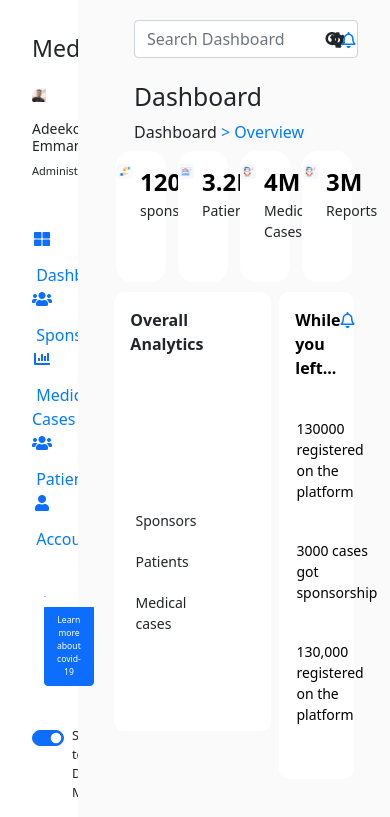
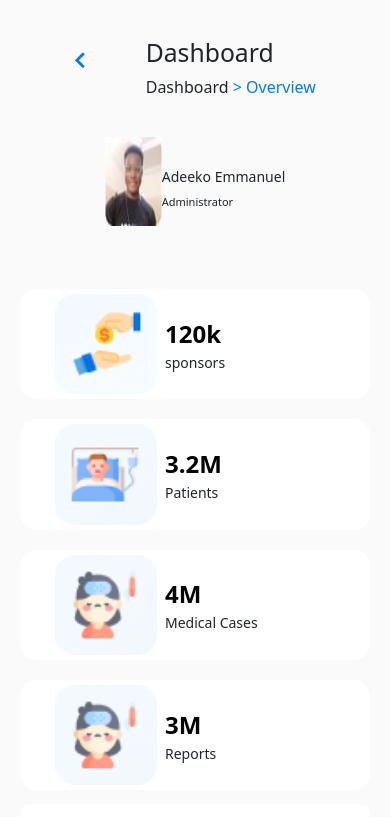
Before and after one commit to mad-max-fury/overviewMedAid, a plain HTML site: page index.html in a window 390 px wide. Shown: the top 817 px of the page. Drawn offline with nearby package versions, Linux system fonts and the light colour scheme; a script that the page names is missing.

Commit message:
done with responsiveness and design

```diff
--- a/css/overview.css
+++ b/css/overview.css
@@ -217,6 +217,9 @@ body {
   width: 30%;
   height: inherit;
 }
+.back {
+  display: none;
+}
 .analysis {
   display: flex;
   flex-direction: row;
@@ -243,6 +246,10 @@ body {
   width: 70%;
   height: 100%;
 }
+.div-multipleBarChartOverview {
+  width: 100%;
+  height: 100%;
+}
 .history {
   width: 30%;
   /* border: 1px solid yellow; */
@@ -252,13 +259,13 @@ body {
   display: flex;
   flex-direction: column;
   justify-content: space-between;
+  height: 90%;
 }
 .messages {
   width: 90%;
   height: 90%;
   display: flex;
   flex-direction: column;
-  justify-content: space-evenly;
   color: #000;
 }
 
@@ -277,6 +284,8 @@ body {
   display: flex;
   flex-direction: row;
   align-items: center;
+  margin: 1em;
+  width: fit-content;
 }
 .alert_icon > i {
   position: unset;
@@ -287,3 +296,124 @@ body {
   flex-direction: row;
   justify-content: space-between;
 }
+.dash_main > .profile {
+  display: none;
+}
+
+@media screen and (max-width: 900px) {
+  body {
+    width: 100vw !important;
+    min-height: 100vh !important;
+    /* background: #007bff !important; */
+    margin: 0 !important;
+    padding: 0 !important;
+  }
+
+  .med_aid {
+    width: 100% !important;
+    margin-right: unset !important;
+    padding-right: unset !important;
+    padding-left: unset !important;
+    margin-left: unset !important;
+  }
+  .dash_options {
+    display: none !important;
+    margin-top: unset;
+  }
+  .dash_main {
+    width: 100% !important;
+    height: 100%;
+    display: flex !important;
+    flex-direction: column !important;
+    justify-content: space-between;
+    align-items: center;
+  }
+
+  .history {
+    width: 100%;
+  }
+  #details {
+    width: 100% !important;
+  }
+  .form-outline {
+    display: none;
+  }
+  .input-group > i {
+    display: none;
+  }
+  .dash_main > .profile {
+    display: flex;
+    height: fit-content;
+    margin: 15%;
+  }
+  .dougnut_overview {
+    height: 100%;
+    width: 100%;
+  }
+  .dougnut_overview > .chartContainer {
+    width: 50%;
+    height: 50%;
+    align-items: center;
+  }
+  .registeredNumber {
+    display: flex;
+    flex-direction: column;
+    width: 100%;
+    height: max-content;
+  }
+  .registeredNumber > div {
+    width: 100%;
+    height: 25%;
+    margin: 10px;
+    padding: 5px;
+  }
+
+  .analytics_container {
+    flex-direction: column-reverse;
+    height: 100%;
+    /* border: 1px solid teal; */
+    width: 100%;
+  }
+  .analytics_overview {
+    display: flex;
+    flex-direction: column;
+    width: 100%;
+    height: 100%;
+    align-items: center;
+    margin-top: 5%;
+    /* border: 1px solid red; */
+  }
+  .multipleBarChartOverview {
+    width: 100%;
+    height: 20rem;
+    /* border: 1px solid red; */
+  }
+  .multipleBarChartOverview > div {
+    width: 100%;
+    height: 100%;
+  }
+  .analysis {
+    display: flex;
+    flex-direction: column;
+    width: 100%;
+    height: 150%;
+    margin-top: 4%;
+    align-items: center;
+  }
+  .medical {
+    /* border: 1px solid red; */
+    width: 100%;
+    margin: 5% 0% !important;
+    display: flex;
+    flex-direction: row;
+    align-items: center;
+    justify-content: space-around;
+  }
+  .back {
+    display: block;
+    align-self: flex-start;
+    margin-top: 3%;
+    font-size: large;
+    color: unset;
+  }
+}
--- a/index.html
+++ b/index.html
@@ -71,9 +71,21 @@
                     <i class="far fa-bell"></i>
                 </div>
                 <div class="container-fluid medical">
-                    <h2 class="mt-auto"> Dashboard</h2>
-                    <div>Dashboard<span> > Overview </span></div>
+                    <span class="back" id="back"><i class="fas fa-chevron-left"></i></span>
+                    <div>
+                        <h2 class="mt-auto">
+                            Dashboard</h2>
+                        <div>Dashboard<span> > Overview </span></div>
+                    </div>
 
+                </div>
+                <div class="profile">
+                    <img src="img/single.jpg" alt="single" class="img-fluid">
+                    <div class="details ">
+
+                        <h5>Adeeko Emmanuel</h5>
+                        <p>Administrator</p>
+                    </div>
                 </div>
                 <div class="registeredNumber">
                     <div class="sponsorsNumber">
@@ -137,10 +149,12 @@
 
 
                             </div>
-                            <div class="multipleBarChartOverview" id="columnchart_material">
+                            <div class="multipleBarChartOverview">
+                                <div id="columnchart_material" class="div-multipleBarChartOverview">
+
+                                </div>
 
                             </div>
-
                         </div>
                     </div>
                     <aside class="history">
```
